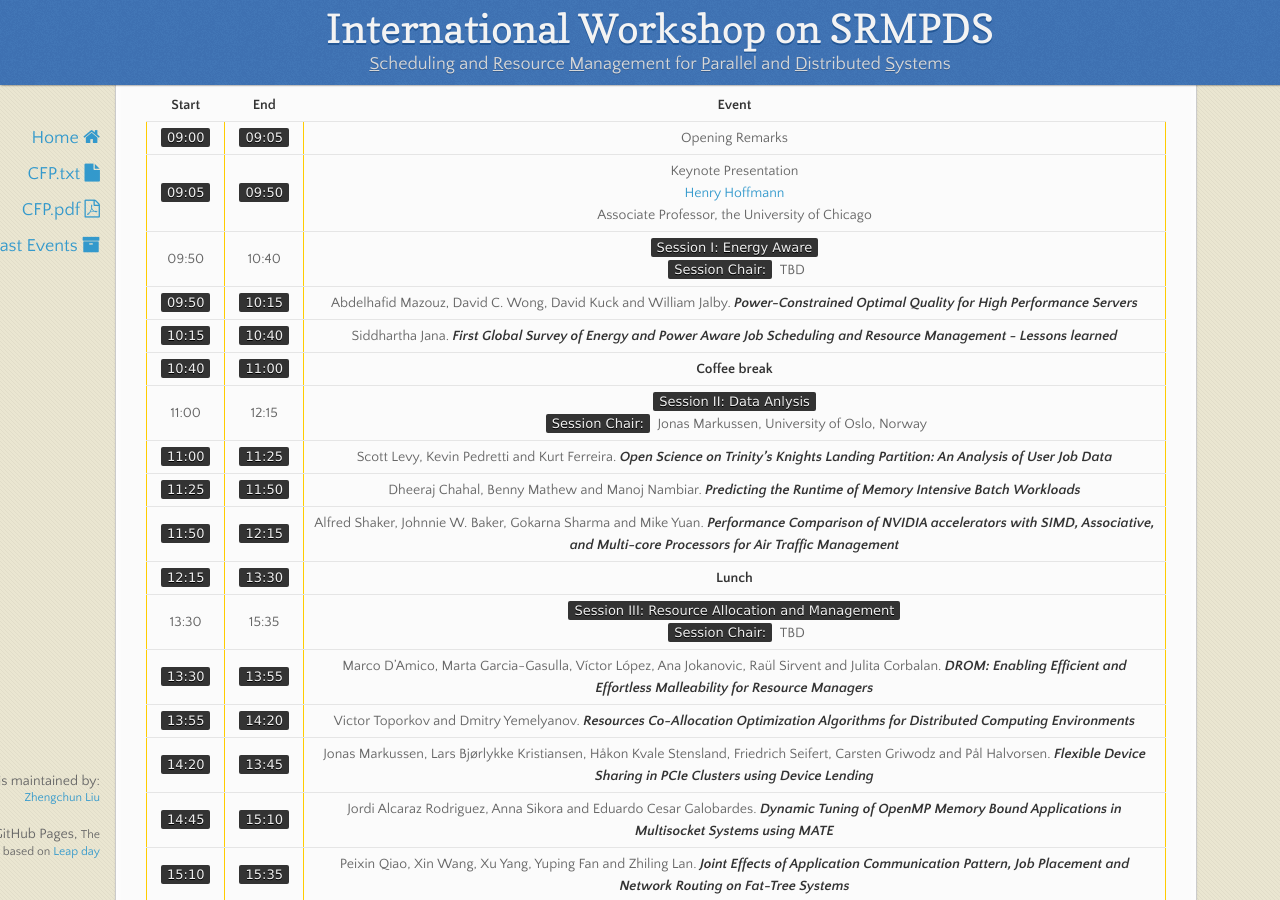
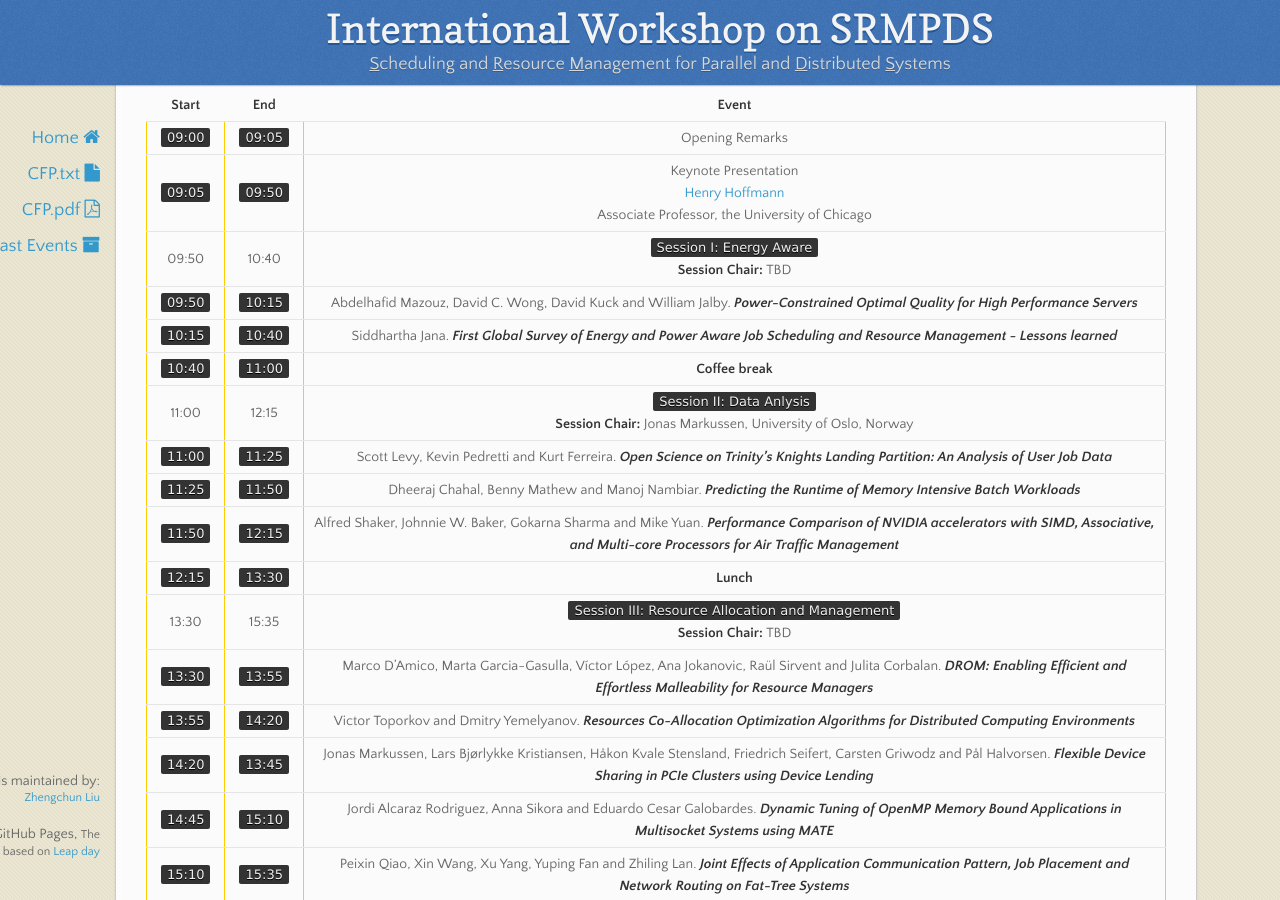
Before and after one commit to srmpds/srmpds.github.io, a Jekyll site: the page built from index.md, in a window 1280 px wide and 900 px high, scrolled down 1389 px. Built offline with Jekyll 4.4.1, drawn with Linux system fonts in a browser that asks for light colours; nearby versions of some CDN libraries.

Commit message:
add, delete, polish etc.

```diff
--- a/index.md
+++ b/index.md
@@ -53,23 +53,23 @@ Events will be held on August 13, at the Erb Memorial Union of the University of
 | :---: | :---: | :----: |
 | `09:00` | `09:05` | Opening Remarks |
 | `09:05` | `09:50` | Keynote Presentation <br> [Henry Hoffmann](http://people.cs.uchicago.edu/~hankhoffmann/) <br> Associate Professor, the University of Chicago|
-| 09:50 | 10:40 | `Session I: Energy Aware` <br> `Session Chair:` TBD |
+| 09:50 | 10:40 | `Session I: Energy Aware` <br> **Session Chair:** TBD |
 | `09:50` | `10:15` | Abdelhafid Mazouz, David C. Wong, David Kuck and William Jalby. ___Power-Constrained Optimal Quality for High Performance Servers___ |
 | `10:15` | `10:40` | Siddhartha Jana. ___First Global Survey of Energy and Power Aware Job Scheduling and Resource Management - Lessons learned___ |
 | `10:40` | `11:00` | __Coffee break__ |
-| 11:00 | 12:15 | `Session II: Data Anlysis`<br> `Session Chair:` Jonas Markussen, University of Oslo, Norway |
+| 11:00 | 12:15 | `Session II: Data Anlysis`<br> **Session Chair:** Jonas Markussen, University of Oslo, Norway |
 | `11:00` | `11:25` | Scott Levy, Kevin Pedretti and Kurt Ferreira. ___Open Science on Trinity’s Knights Landing Partition: An Analysis of User Job Data___ |
 | `11:25` | `11:50` | Dheeraj Chahal, Benny Mathew and Manoj Nambiar. ___Predicting the Runtime of Memory Intensive Batch Workloads___ |
 | `11:50` | `12:15` | Alfred Shaker, Johnnie W. Baker, Gokarna Sharma and Mike Yuan. ___Performance Comparison of NVIDIA accelerators with SIMD, Associative, and Multi-core Processors for Air Traffic Management___ |
 | `12:15` | `13:30` | __Lunch__ |
-| 13:30 | 15:35 | `Session III: Resource Allocation and Management` <br> `Session Chair:` TBD |
+| 13:30 | 15:35 | `Session III: Resource Allocation and Management` <br> **Session Chair:** TBD |
 | `13:30` | `13:55` | Marco D'Amico, Marta Garcia-Gasulla, Víctor López, Ana Jokanovic, Raül Sirvent and Julita Corbalan. ___DROM: Enabling Efficient and Effortless Malleability for Resource Managers___ |
 | `13:55` | `14:20` | Victor Toporkov and Dmitry Yemelyanov. ___Resources Co-Allocation Optimization Algorithms for Distributed Computing Environments___ |
 | `14:20` | `13:45` | Jonas Markussen, Lars Bjørlykke Kristiansen, Håkon Kvale Stensland, Friedrich Seifert, Carsten Griwodz and Pål Halvorsen. ___Flexible Device Sharing in PCIe Clusters using Device Lending___ |
 | `14:45` | `15:10` | Jordi Alcaraz Rodriguez, Anna Sikora and Eduardo Cesar Galobardes. ___Dynamic Tuning of OpenMP Memory Bound Applications in Multisocket Systems using MATE___ |
 | `15:10` | `15:35` | Peixin Qiao, Xin Wang, Xu Yang, Yuping Fan and Zhiling Lan. ___Joint Effects of Application Communication Pattern, Job Placement and Network Routing on Fat-Tree Systems___ |
 | `15:35` | `16:00` | __Coffee break__ |
-| 16:00 | 17:40 | `Session IV: Scheduling for Parallel and Distributed Systems` <br> `Session Chair:` TBD |
+| 16:00 | 17:40 | `Session IV: Scheduling for Parallel and Distributed Systems` <br> **Session Chair:** TBD |
 | `16:00` | `16:25` | Dharmendra Prasad Mahato. ___Cuckoo search-ant colony optimization based scheduling in grid computing___ |
 | `16:25` | `16:50` | Claudio Barberato, Peter Strazdins, Eric Mccreath and Muhammad Atif. ___Efficient Evaluation of Scheduling Metrics Using Emulation: A Case Study in the Effect of Artefacts___ |
 | `16:50` | `17:15` | Masoud Gholami, Florian Schintke and Thorsten Schütt. ___Checkpoint Scheduling for Shared Usage of Burst-Buffers in Supercomputers___ |
```
